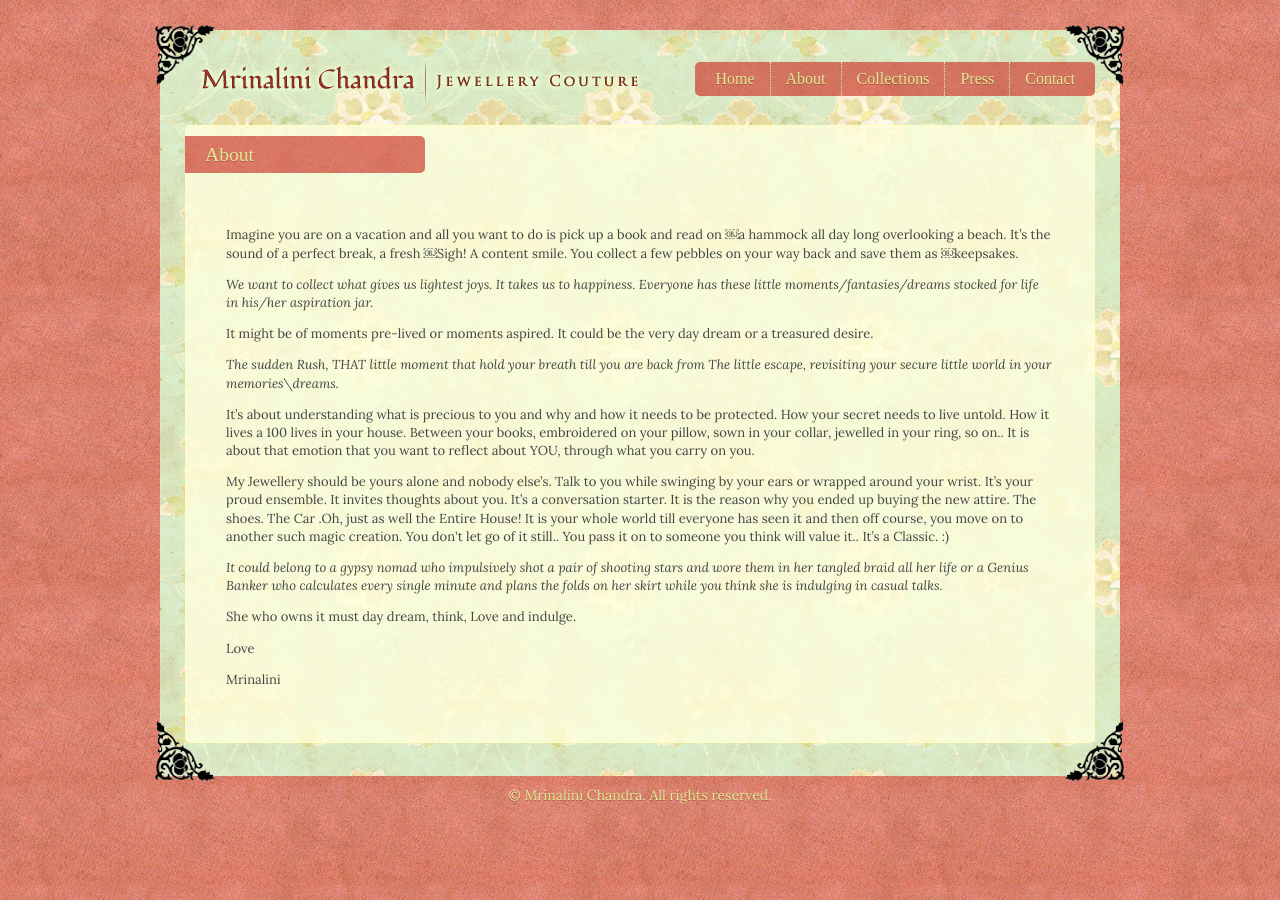
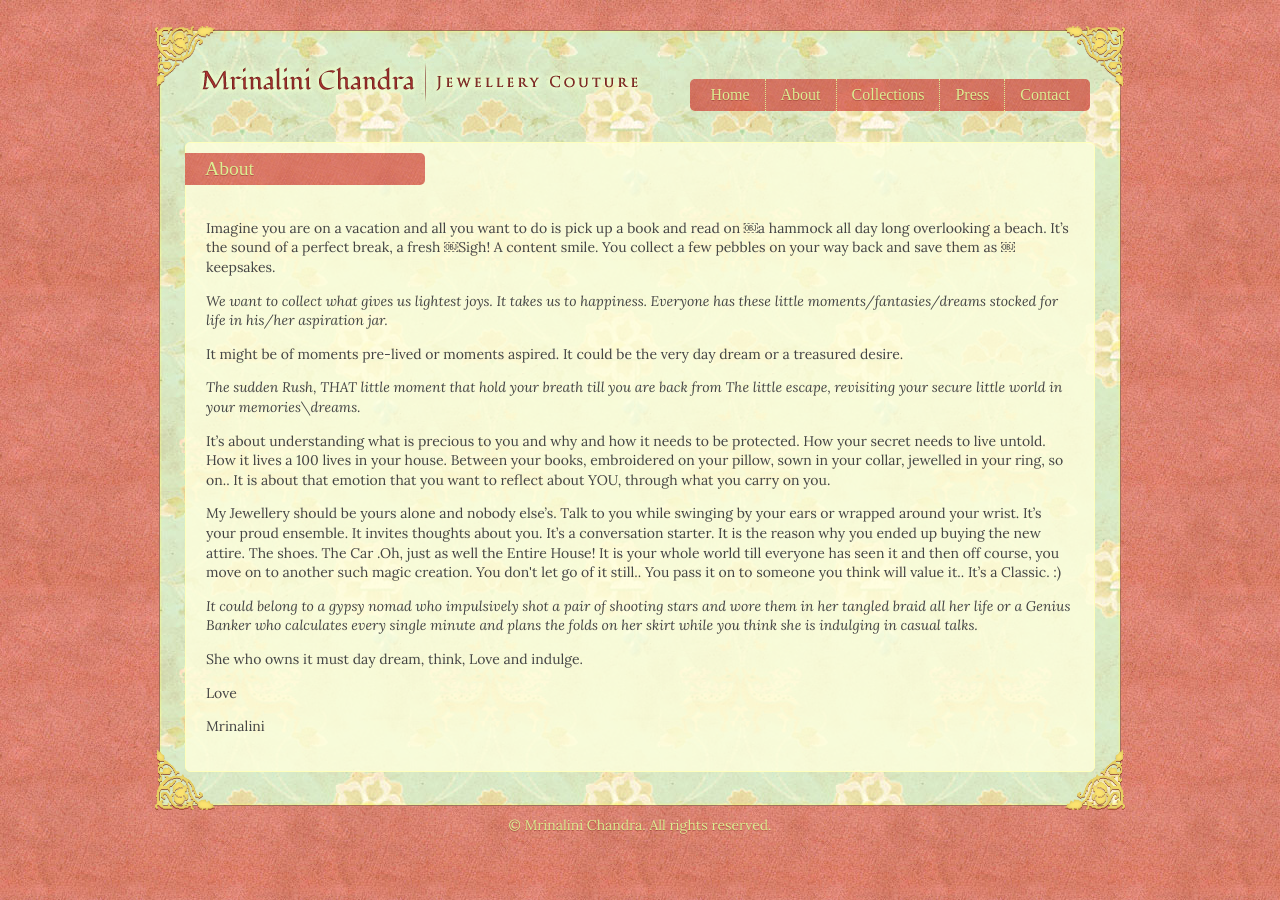
Before and after one commit to mrinalini/mrinalini.github.com, a Jekyll site: the page built from about.html, in a window 1280 px wide. Built offline with Jekyll 4.4.1, drawn with Linux system fonts in a browser that asks for light colours; some web fonts are replaced.

Commit message:
Major changes in CSS menu layout. Improved lotus and border images.

```diff
--- a/_layouts/content.html
+++ b/_layouts/content.html
@@ -1,7 +1,7 @@
 ---
 layout: default
 ---
-<div id="container">
+<div id="container" class="other">
   <!-- <div id="background-container"> -->
 
     <div id="container-border-top-left" class="container-border"></div>
@@ -12,51 +12,34 @@
 
     <div id="masthead">
       <a href="/index.html">
-        <header id="heading" class="ir other-heading">
+        <header id="heading" class="ir">
           <h1>{{ site.title }}</h1>
           <h2>{{ site.subtitle}}</h2>
         </header>
       </a>
 
-      <div id="nav">
-        <ul class="nav-list">
+      <div class="nav">
+        <ul>
           <li>
-          <a href="/index.html">
-            <span>Home</span>
-          </a>
+            <a href="/index.html">Home</a>
           </li><li>
-          <a href="/about.html">
-            <span>About</span>
-          </a>
+            <a href="/about.html">About</a>
           </li><li>
-          <a href="/collections.html">
-            <span>Collections</span>
-          </a>
-          <ul>
-            <li>
-            <a href="/collections/men.html">
-              <span>Men</span>
-            </a>
-            </li>
-            <li>
-            <a href="/collections/women.html">
-              <span>Women</span>
-            </a>
-            </li>
-            <!-- <li>
-            <a href="/collections/kids.html">
-              <span>Kids</span>
-            </a>
-            </li> -->
-          </ul>
+            <a href="#">Collections</a>
+            <ul>
+              <li>
+                <a href="/collections/men.html">Men</a>
+              </li><li>
+                <a href="/collections/women.html">Women</a>
+              </li>
+              <!-- In case there's ever a need for kids section. <li>
+                <a href="/collections/kids.html">Kids</a>
+              </li> -->
+            </ul>
           </li><li>
-          <a href="/press.html">
-            <span>Press</span>
-          </a>
+            <a href="/press.html">Press</a>
           </li><li>
-          <a href="/contact.html">
-            <span>Contact</span>
-          </a>
+            <a href="/contact.html">Contact</a>
           </li>
         </ul>
       </div>
@@ -64,10 +47,9 @@
     <div class="clearfix"></div>
     <div id="content" role="main">
       <div id="page-heading">
-        <span>{{ page.title }}</span>
+        {{ page.title }}
       </div>
       <br />
-
       {{ content }}
     </div>
     <div class="clearfix"></div>
--- a/css/main.css
+++ b/css/main.css
@@ -79,9 +79,10 @@
 #container {
   background-color: #DDECC5;
   background: url('../img/backgrounddeer.jpg');
-  /* border: 1px solid rgba(100, 0, 0, 0.6); */
+  border: 1px solid rgba(100, 0, 0, 0.5);
+  border-radius: 5px;
+  box-shadow: inset 0px 0px 3px rgba(255, 255, 99, 0.85);
   margin: auto;
-  border-radius: 5px;
   position: relative;
   width: 960px;
 }
@@ -121,14 +122,12 @@
 }
 /* ------------------------------------------------------------------------------------ */
 
-.fixed-height {
-  height: 600px;
-}
-
-#background-container {
-  width: 100%;
-  height: 100%;
-  box-shadow: inset 0px 0px 3px rgba(255, 255, 99, 0.85);
+#lotus-container {
+  position: absolute;
+  bottom: 0px;
+  right: 0px;
+  width: 425px;
+  height: 500px;
   background: url('../img/lotus.png') no-repeat bottom right;
   border-radius: 5px;
   z-index: 2;
@@ -139,45 +138,36 @@
   float: left;
 }
 
-.home-heading {
+.home #heading {
   background: url('../img/name.png') no-repeat center;
   height: 150px;
   margin-top: 150px;
   width: 660px;
 }
 
-.other-heading {
+.other #heading {
+  background: url('../img/name2.png') no-repeat center left;
+  float: left;
+  height: 75px;
   margin-top: 15px;
   margin-left: 20px;
-  float: left;
-  background: url('../img/name2.png') no-repeat center left;
-  height: 75px;
-  text-align: left;
   width: 470px;
 }
 
-#message {
-  font-size: 13px;
-  padding: 20px;
-}
-
 #page-heading {
+  background: url('../img/coraltexture.png');
+  border-radius: 0 5px 5px 0;
+  color: #DDEE92;
+  display: inline-block;
+  font-family: "Fondamento";
+  font-size: 1.4em;
+  left: -21px;
+  margin-bottom: 10px;
+  min-width: 200px;
+  padding: 2px 20px;
   position: relative;
-  font-family: "Fondamento";
-  display: inline-block;
-  font-size: 1.4em;
-  padding: 5px 20px 5px 20px;
-  min-width: 200px;
-  border-radius: 0 5px 5px 0;
-  background: url('../img/coraltexture.png');
-  color: #DDEE92;
-  margin-bottom: 10px;
-  left: -21px;
+  text-shadow: 0px 1px 0px rgba(90, 0, 0, 0.3);
   top: -10px;
-}
-
-#page-heading span {
-  text-shadow: 0px 1px 0px rgba(90, 0, 0, 0.3);
 }
 
 #content {
@@ -188,188 +178,155 @@
   margin: 5px 25px 33px 25px;
   padding: 20px;
   border-radius: 5px;
-  /* box-shadow: 0 0px 5px 0px #AA6; */
 }
 
-.post {
-  border-top: 1px solid #DDD;
-  padding: 30px 30px 30px 10px;
+/* Menu */
+.nav {
+  font-family: "Fondamento", serif;
+  font-size: 1em;
+  color: #DDEE92;
+  text-align: center;
 }
 
-.article-heading, .article-heading:visited, .article-heading:active, .article-heading:hover {
-  color: #222;
-  border-style: none;
+.nav ul {
+  background: url('../img/coraltexture.png');
 }
 
-.external-link, .external-link:hover {
-  font-size: 0.9em;
-  border-bottom: 1px solid #CCC;
-}
-
-.permalink, .permalink:visited, .permalink:active {
-  border-bottom: none;
-  font-size: 0.6em;
-  color: #CCC;
-  padding-bottom: 11px;
-}
-
-.permalink:hover {
-  border-bottom: none;
-  color: #999;
-  padding-bottom: 11px;
-}
-
-.date {
-  text-transform: uppercase;
-  font-weight: 900;
-  font-size: 0.8em;
-  letter-spacing: 2px;
-  color: #CCC;
-}
-
-/* Home Menu */
-
-#home-nav-container {
-  height: 50px;
-}
-
-#home-nav {
-  margin-top: 220px;
-  width: 640px;
-  background: url('../img/coraltexture.png');
-  text-align: center;
-  list-style-type: none;
-  padding: 5px 310px 3px 10px;
-  height: 30px;
-}
-
-#home-nav li {
-  display: inline;
-  font-size: 1.2em;
-  font-weight: 100;
-  font-family: "Fondamento";
-  margin-left: 10px;
-  margin-right: 10px;
-  height: 15px;
-  color: #DDEE92;
-}
-
-#home-nav li > span {
+.nav li {
+  list-style: none;
   display: inline-block;
-}
-
-#home-nav a {
-  display: inline-block;
-  color: #DDEE92;
-  border-style: none;
-  text-decoration: none;
-  text-shadow: 0px 1px 0px rgba(90, 0, 0, 0.3);
-  -webkit-transition: background-color .25s linear;
-  transition: background-color .25s linear;
-}
-
-#home-nav a:hover {
-  color: white;
-}
-
-#nav {
-  float: right;
-}
-
-.nav-list {
-  border-radius: 5px;
-  background: url('../img/coraltexture.png');
-  font-family: "Fondamento";
-  margin: 10px;
-  margin-top: 32px;
-  margin-right: 25px;
-  padding: 0px 5px;
-}
-
-.nav-list > li {
-  border-right: 1px dotted #DDEE92;
-  display: inline-block;
-  font-size: 1em;
-  list-style: none;
   position: relative;
 }
 
-.nav-list > li:last-child {
-  border-right: none;
+.nav li:hover {
+  background-color: rgba(150, 30, 30, 0.3);
 }
 
-.nav-list li a {
-  display: inline-block;
+.nav li li {
+  font-size: 14px;
+  display: block;
+  font-family: "Lora", sans-serif;
+  text-align: left;
+  border-bottom: 1px dotted #DDEE78;
+}
+
+.nav a {
   color: #DDEE92;
-  border-style: none;
-  padding: 5px;
-  padding-left: 15px;
-  padding-right: 15px;
+  display: block;
   text-decoration: none;
   text-shadow: 0px 1px 0px rgba(90, 0, 0, 0.3);
 }
 
-.nav-list li a span {
-  vertical-align: middle;
-}
-
-
-.nav-list li a:hover {
+.nav a:hover {
   color: white;
 }
 
-.nav-list li:hover {
-  background-color: rgba(150, 30, 30, 0.3);
-}
-
-.nav-list a img {
-  padding-right: 10px;
-}
-
-.nav-list li ul {
-  font-family: "Lora";
-  font-size: 13px;
+.nav li ul {
   border-top: 1px solid #B50;
   border-bottom-left-radius: 5px;
   border-bottom-right-radius: 5px;
-  background: url('../img/coraltexture.png');
   display: none;
+  padding: 0px 0px 5px 0px;
   position: absolute;
-  top: 20px;
-  left: 0;
   min-width: 150px;
-  padding: 0px;
-  padding-bottom: 5px;
 }
 
-.nav-list li:hover ul {
+.nav li:hover ul {
   display: block;
 }
 
-.nav-list li li {
-  display: block;
-  border-bottom: 1px dotted #DDEE78;
+.nav li li {
 }
 
-.nav-list li li:last-child {
+.nav li li:last-child {
   border-bottom: none;
 }
-.nav-list li li a {
-  display: block;
+
+/* Home */
+.home .nav {
+  margin-top: 160px;
+  margin-bottom: 40px;
 }
 
-.highlight pre {
-  padding: 5px 10px 5px 10px;
-  border: 1px solid #DDD;
+.home .nav > ul {
+  height: 34px;
+  padding: 0px 310px 0px 10px;
+  width: 640px;
+}
+
+.home .nav > ul > li {
+  font-size: 18px;
+  height: 34px;
+}
+
+.home .nav > ul > li a {
+  padding: 3px 10px 5px 10px;
+}
+
+.home .nav a {
+  z-index: 40;
+}
+
+.home .nav ul li.list-divider {
+  padding: 3px 10px 5px 10px;
+}
+
+.home .nav ul li.list-divider:hover {
+  background-color: transparent;
+}
+
+.home .nav li ul {
+}
+
+.home .nav li:hover ul {
+  font-size: 14px;
+  top: 34px;
+  left: 0;
+  margin: 0;
+}
+
+.home .nav li li {
+}
+
+/* Other */
+.other .nav {
+  float: right;
+  margin: 32px 25px 10px 10px;
+  padding: 0px 5px;
+}
+
+.other .nav > ul {
   border-radius: 5px;
-  background-color: #F9F9F9;
+
+  padding: 0px 5px;
+}
+
+.other .nav > ul li {
+  border-right: 1px dotted #DDEE92;
+}
+
+.other .nav > ul li:last-child {
+  border-right: none;
+}
+
+.other .nav li a {
+  padding: 5px 15px;
+}
+
+.other .nav li a:hover {
+  color: white;
+}
+
+.other .nav li:hover {
+}
+
+.other .nav li ul {
+  top: 1em;
+  left: 0;
 }
 
 #main-footer {
   padding: 10px;
-}
-
-#copyright {
 }
 
 #copyright-footer {
@@ -380,32 +337,6 @@
   text-align: center;
   text-shadow: 0px 1px 0px rgba(90, 0, 0, 0.3);
   width: 960px;
-}
-
-
-.archive-entry {
-  padding-top: 5px;
-  padding-bottom: 5px;
-}
-
-.archive-entry time {
-  color: #CCC;
-  width: 150px;
-  display: inline-block;
-  font-size: 1.3 em;
-}
-
-.pagination {
-  padding-left: 10px;
-  padding-right: 30px;
-}
-
-.previous {
-  float: left;
-}
-
-.next {
-  float: right;
 }
 
 .collection-list {
```
Also changed, not shown: index.html (+22 -21 lines), img/border.png, img/lotus.png.
